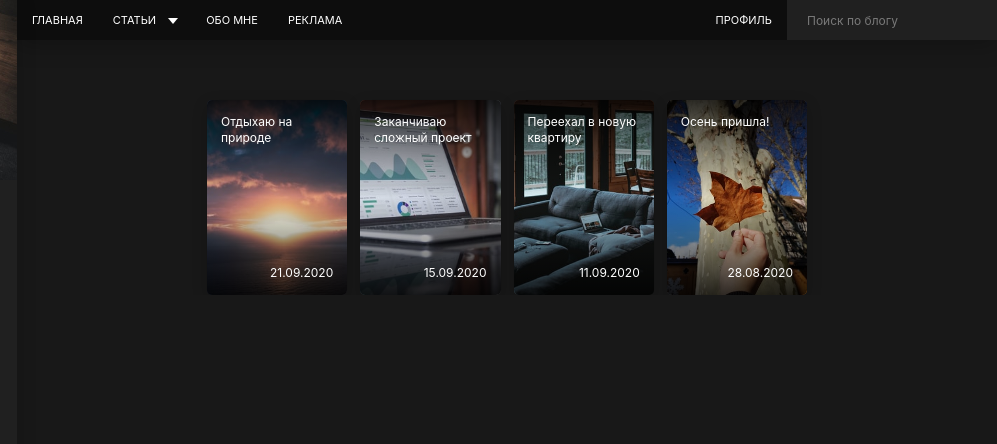
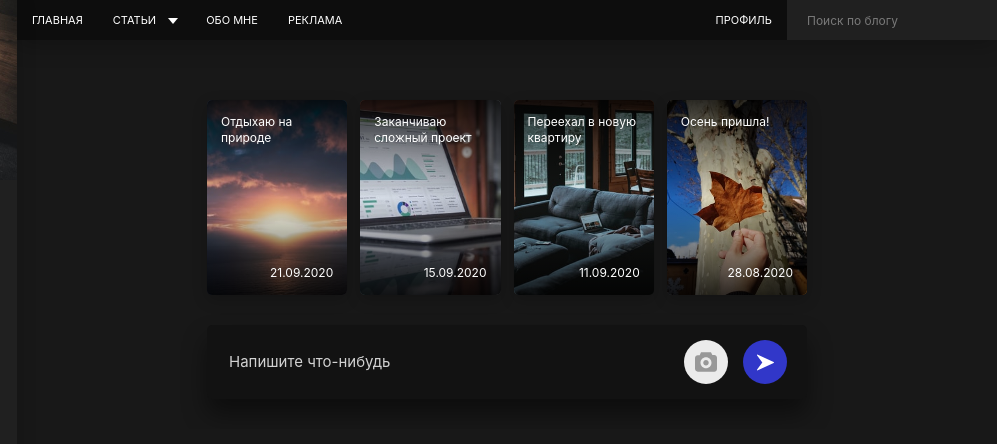
Before and after one commit to andryushque/personal-blog, a website: page src/index.html in a window 1280 px wide. Shown: the top 444 px of the page, 283-1280 px from the left. Drawn offline with nearby package versions, Linux system fonts and the light colour scheme; files that its build step writes are made by us from their sources.

Commit message:
Create: add-post section

```diff
--- /dev/null
+++ b/src/assets/scss/blocks/add-post.scss
@@ -0,0 +1,72 @@
+.add-post {
+  padding: 1.5rem 2rem;
+  margin-bottom: 3rem;
+
+  background-color: $secondary;
+  box-shadow: 0 15px 25px rgba($black, 0.45);
+  border-radius: 0.5rem;
+
+  &__form {
+    display: flex;
+    align-items: center;
+  }
+
+  &__textarea {
+    display: block;
+    width: 75%;
+    height: 2.4rem;
+
+    background-color: transparent;
+    border: none;
+    resize: none;
+
+    font-family: inherit;
+    font-size: 1.5rem;
+    color: $white;
+
+    &::placeholder {
+      color: #d2d2d2;
+    }
+  }
+
+  &__form-actions {
+    display: flex;
+    justify-content: flex-end;
+    width: 25%;
+  }
+
+  &__file,
+  &__send {
+    display: block;
+    width: 4.4rem;
+    height: 4.4rem;
+
+    border: none;
+    border-radius: 50%;
+    cursor: pointer;
+
+    transition: background-color 0.4s ease;
+  }
+
+  &__file {
+    background: #ebebeb url("../images/add-post-file.svg") center no-repeat;
+
+    &:hover {
+      background-color: darken(#ebebeb, 5%);
+    }
+
+    input {
+      display: none;
+    }
+  }
+
+  &__send {
+    margin-left: 1.5rem;
+    padding: 0;
+    background-color: $blue;
+
+    &:hover {
+      background-color: darken($blue, 5%);
+    }
+  }
+}
--- a/src/assets/scss/blocks/stories.scss
+++ b/src/assets/scss/blocks/stories.scss
@@ -3,6 +3,7 @@
   grid-template-columns: repeat(4, 1fr);
   grid-template-rows: 19.5rem;
   grid-column-gap: 1.3rem;
+  margin-bottom: 3rem;
 
   &__item {
     position: relative;
--- a/src/assets/scss/style.scss
+++ b/src/assets/scss/style.scss
@@ -16,3 +16,4 @@
 @import "blocks/social";
 @import "blocks/buttons";
 @import "blocks/stories";
+@import "blocks/add-post";
--- a/src/index.html
+++ b/src/index.html
@@ -3,6 +3,7 @@ layout: default
 title: Personal Blog | Home
 ---
 
+<!-- Stories -->
 <div class="stories">
   <div class="stories__item">
     <img class="stories__preview" src="assets/images/stories/s-1.jpg" alt="Stories-1">
@@ -29,3 +30,21 @@ title: Personal Blog | Home
   </div>
 </div>
 <!-- /.stories -->
+
+
+<!-- Add post -->
+<div class="add-post">
+  <form class="add-post__form" action="/" method="POST">
+    <textarea class="add-post__textarea" name="post-text" placeholder="Напишите что-нибудь"></textarea>
+
+    <div class="add-post__form-actions">
+      <label class="add-post__file" for="add-post-file">
+        <input type="file" id="add-post-file">
+      </label>
+      <button class="add-post__send" type="submit">
+        <img src="assets/images/send.svg" alt="Отправить">
+      </button>
+    </div>
+  </form>
+</div>
+<!-- /.add-post -->
```
Also changed, not shown: dist/assets/css/style.css, dist/assets/css/style.min.css, dist/assets/images/add-post-file.svg (added), dist/assets/images/send.svg (added), dist/index.html, src/assets/images/add-post-file.svg (added), src/assets/images/send.svg (added).
